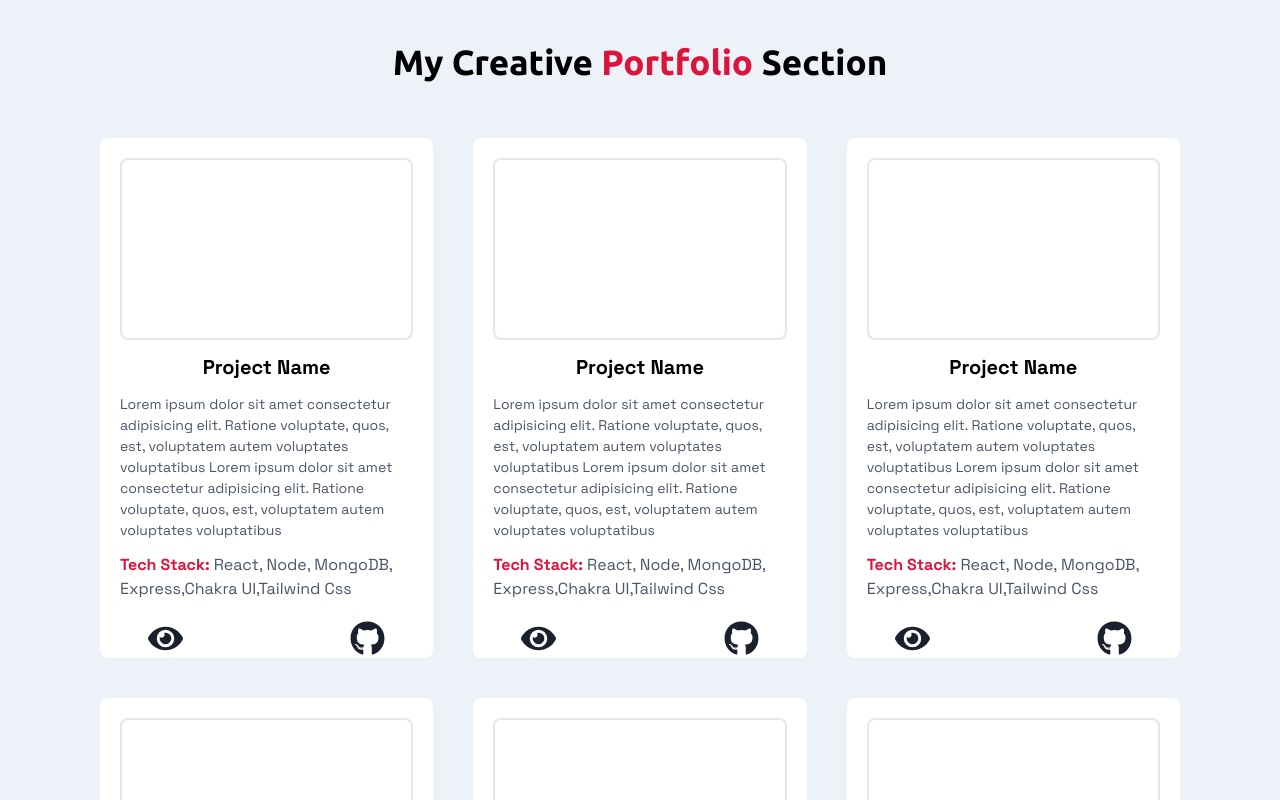
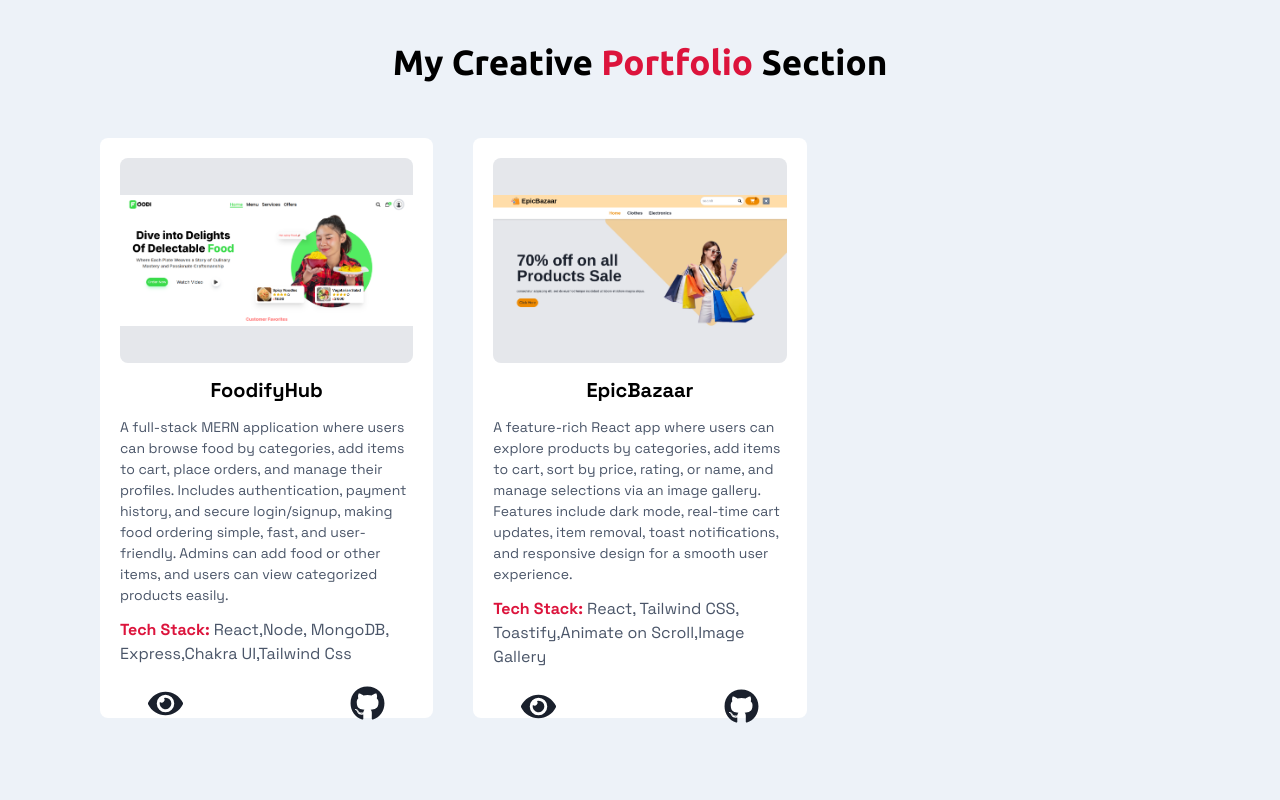
Before and after one commit to IrfanUllahs/Portfolio, a React (Vite) app: page / in a window 1280 px wide. Shown: the part 1500-2300 px from the top of the page. Built offline with nearby package versions, Linux system fonts and the light colour scheme.

Commit message:
added projects here

```diff
--- a/src/components/Card.jsx
+++ b/src/components/Card.jsx
@@ -2,32 +2,31 @@ import React from "react";
 import { FaGithub } from "react-icons/fa";
 import { FaEye } from "react-icons/fa";
 
-function Card() {
+function Card({title,description,techStack,image,github,live}) {
   return (
-    <div className="  h-[630px] md:h-[500px] lg:h-[590px] xs:h-[450px] xl:h-[520px]   bg-[#ffffff] dark:bg-[#0B111B] p-5 font-serif rounded-lg cm:h-[470px] ">
+    <div className="  h-[580px]   bg-[#ffffff] dark:bg-[#0B111B] p-5 font-serif rounded-lg   ">
       {/* this is the image sectin of the card */}
-      <div className="w-full h-[38%] border-2 rounded-lg"></div>
-      <div className="flex flex-col gap-3">
+      {/* <div className="w-full h-[38%] border-2  rounded-lg  overflow-hidden"> */}
+        <img src={image} alt="image" draggable="false" className="w-full h-[38%] bg-gray-200  rounded-lg object-contain"  />
+      {/* </div> */}
+      <div className="flex flex-col gap-3 ">
         <h1 className="text-center font-bold text-[20px] dark:text-[#ECECED] mt-3">
-          Project Name
+          {title}
         </h1>
         <p className="text-[14px] text-[#4a5568] dark:text-[#ECECED]">
-          Lorem ipsum dolor sit amet consectetur adipisicing elit. Ratione
-          voluptate, quos, est, voluptatem autem voluptates voluptatibus Lorem
-          ipsum dolor sit amet consectetur adipisicing elit. Ratione voluptate,
-          quos, est, voluptatem autem voluptates voluptatibus
+          {description}
         </p>
         <p className="text-[#4a5568] dark:text-[#ECECED]">
-          <span className="text-primary font-bold">Tech Stack: </span> React,
-          Node, MongoDB, Express,Chakra UI,Tailwind Css
+          <span className="text-primary font-bold">Tech Stack: </span>
+          {techStack}
         </p>
         <div className="flex justify-between text-[35px] px-[20px] text-[#1A202C]">
-          <div className="hover:bg-primary hover:text-tertiary cursor-pointer rounded-full p-2 transition-all duration-300 dark:text-[#ECECED]">
+          <div className="hover:bg-primary hover:text-tertiary cursor-pointer rounded-full p-2 transition-all duration-300 dark:text-[#ECECED]" onClick={() => window.open(live)}>
             {" "}
             <FaEye />
           </div>
           <div>
-            <div className="hover:bg-primary hover:text-tertiary cursor-pointer rounded-full p-2 transition-all duration-300 dark:text-[#ECECED]">
+            <div className="hover:bg-primary hover:text-tertiary cursor-pointer rounded-full p-2 transition-all duration-300 dark:text-[#ECECED]" onClick={() => window.open(github)}>
               {" "}
               <FaGithub />
             </div>
--- a/src/components/Project.jsx
+++ b/src/components/Project.jsx
@@ -1,6 +1,35 @@
 import React from "react";
 import Card from "./Card";
+import  img1 from '../../public/Screenshot from 2025-05-03 11-00-06.png'
+import  img2 from '../../public/Screenshot from 2025-05-03 11-18-56.png'
 
+const project = [
+  {
+    title: "FoodifyHub",
+    description:
+      "A full-stack MERN application where users can browse food by categories, add items to cart, place orders, and manage their profiles. Includes authentication, payment history, and secure login/signup, making food ordering simple, fast, and user-friendly. Admins can add food or other items, and users can view categorized products easily.",
+    techStack: " React,Node, MongoDB, Express,Chakra UI,Tailwind Css",
+    image: img1,
+    github:'https://github.com/IrfanUllahs/Portfolio',
+    live:'https://portfolio-amber-five-80.vercel.app/'
+  },
+  {
+    title: "EpicBazaar",
+    description:
+      "A feature-rich React app where users can explore products by categories, add items to cart, sort by price, rating, or name, and manage selections via an image gallery. Features include dark mode, real-time cart updates, item removal, toast notifications, and responsive design for a smooth user experience.",
+    image: img2,
+    techStack: " React, Tailwind CSS, Toastify,Animate on Scroll,Image Gallery",
+    github:"https://github.com/IrfanUllahs/Epicbazar",
+    live:'https://epicbazar-irfan-ullahs-projects.vercel.app/'
+  },
+  // {
+  //   title: "FoodifyHub",
+  //   description:
+  //     "A full-stack MERN application where users can browse food by categories, add items to cart, place orders, and manage their profiles. Includes authentication, payment history, and secure login/signup, making food ordering simple, fast, and user-friendly. Admins can add food or other items, and users can view categorized products easily.",
+  //   techStack: " React,Node, MongoDB, Express,Chakra UI,Tailwind Css",
+  //   image: img1,
+  // },
+]
 function Project() {
   return (
     <div className="  xl:px-[100px] lg:px-[30px] px-[20px] py-[100px] dark:bg-[#0F1624] bg-[#EDF2F8] ">
@@ -8,11 +37,9 @@ function Project() {
         My Creative <span className="text-primary">Portfolio</span> Section
       </h1>
       <div className="grid lg:grid-cols-3 md:grid-cols-2 grid-cols-1 mt-[50px] gap-10">
-        {Array(6)
-          .fill()
-          .map((_, i) => (
-            <Card key={i} />
-          ))}
+        {project.map((item, index) => (
+          <Card key={index} {...item} />
+        ))}
       </div>
     </div>
   );
--- a/src/components/Skills.jsx
+++ b/src/components/Skills.jsx
@@ -78,7 +78,7 @@ function Skills() {
       category: "backend",
     },
     {
-      name: "GraphQL",
+      name: "MySQL",
       icon: "https://upload.wikimedia.org/wikipedia/commons/thumb/1/17/GraphQL_Logo.svg/512px-GraphQL_Logo.svg.png",
       category: "frontend",
     },
```
Also changed, not shown: public/Screenshot from 2025-05-03 11-00-06.png (added), public/Screenshot from 2025-05-03 11-18-56.png (added).
